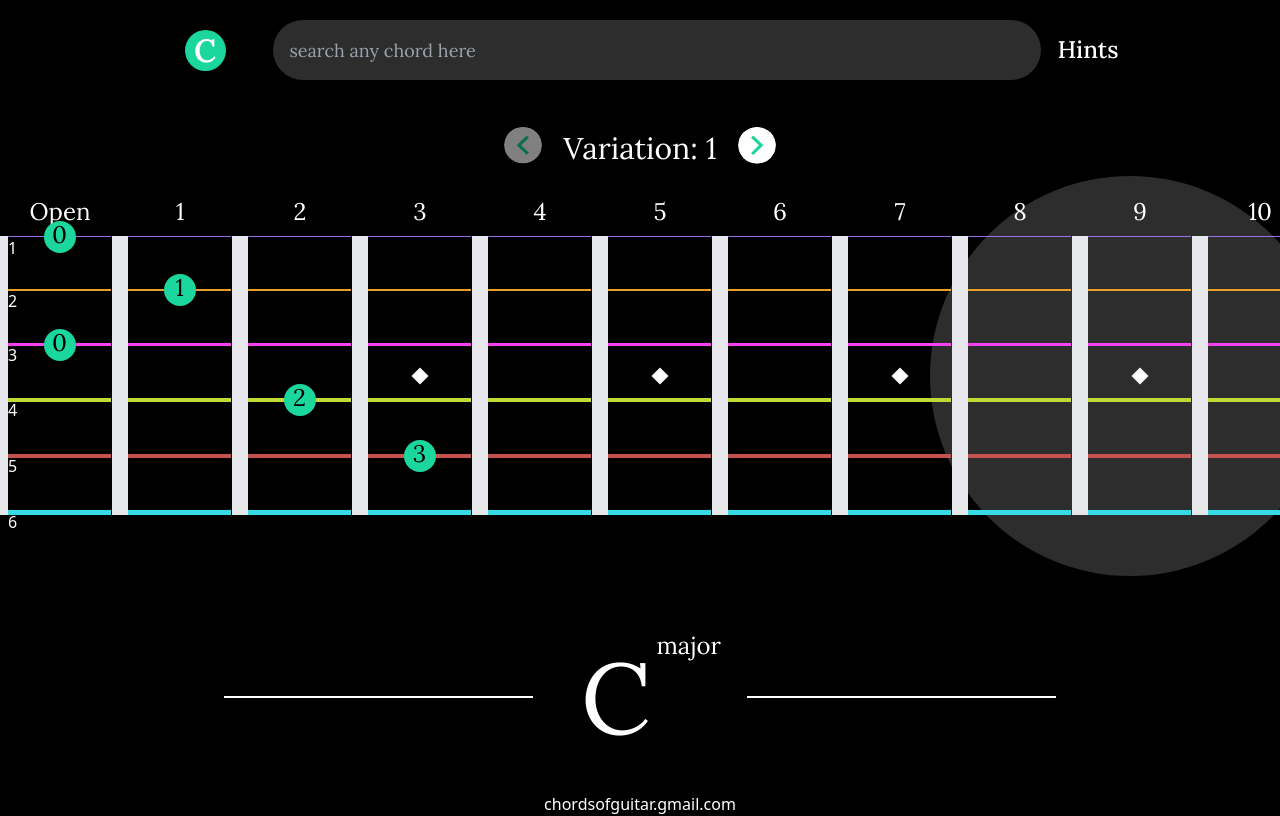
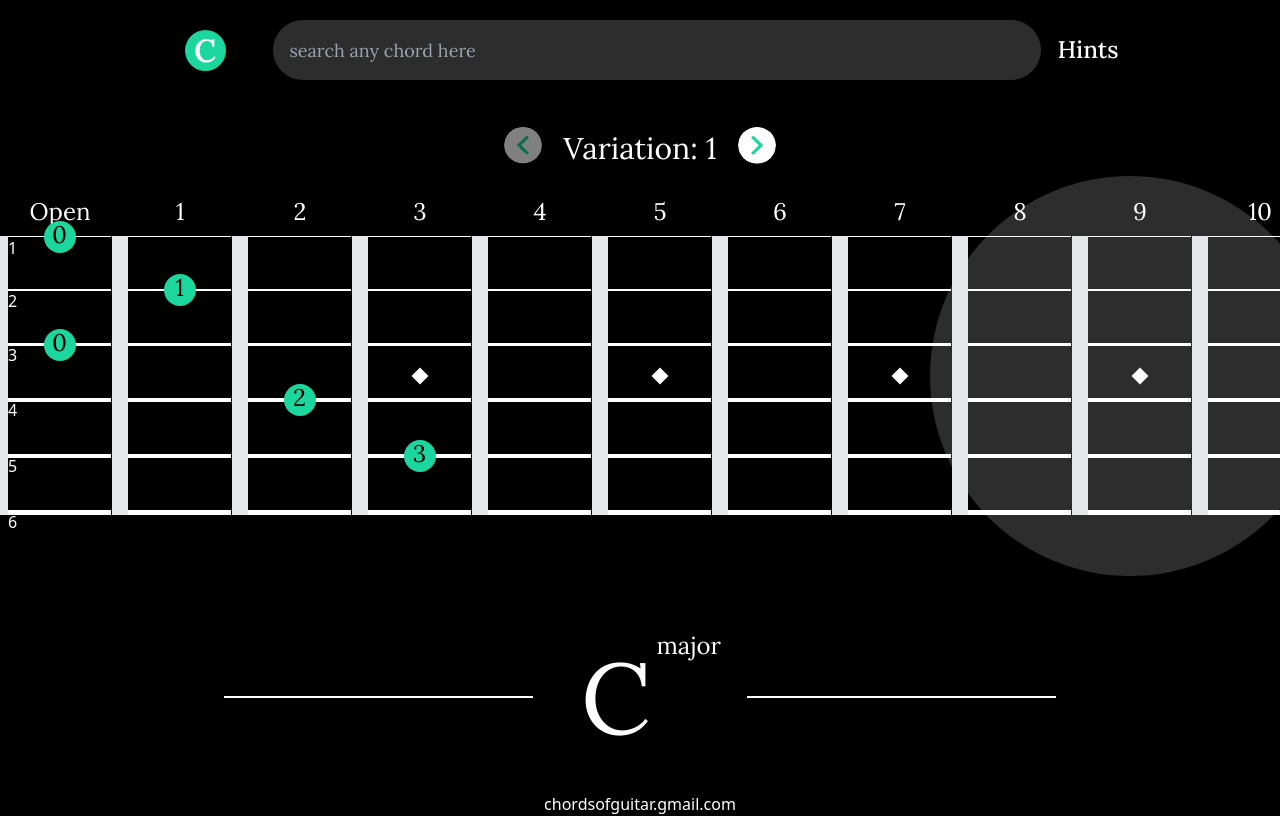
Before and after one commit to sharmamayank221/diachords, a Next.js app: page /chords/cmajor in a window 1280 px wide. Built offline with nearby package versions, Linux system fonts and the light colour scheme.

Commit message:
change string color

```diff
--- a/src/components/Fret.tsx
+++ b/src/components/Fret.tsx
@@ -71,7 +71,7 @@ export default function Fret({
                 id={`string-${stirng.stringNum}`}
                 key={stirng.stringNum}
                 style={{
-                  background: `${stirng.color}`,
+                  background: `#FFF`,
                   height: `${stirng.h}`,
                 }}
               >
--- a/src/components/Guitar.tsx
+++ b/src/components/Guitar.tsx
@@ -62,6 +62,8 @@ export default function Guitar({ data }: IGuitar) {
       setChecked(false);
     }
   };
+
+  console.log(data, "data");
 
   const [fingersToUse, setFingersToUse] = React.useState(
     data?.positions?.[0]?.fingers
--- a/src/pages/chords/[id].tsx
+++ b/src/pages/chords/[id].tsx
@@ -10,6 +10,7 @@ import { A } from "@/types/chord.types";
 import getChords from "@/helpers/getChods";
 import ChordName from "@/components/ChordName";
 import MetaTags from "@/components/Meta/Meta";
+import MidiPlayer from "@/components/Player/AudioPlayer";
 
 interface IParams extends ParsedUrlQuery {
   slug: string;
@@ -19,8 +20,6 @@ export default function Chord(props: any) {
   const router = useRouter();
   const { id } = props;
   const { chordData } = props;
-
-  console.log(chordData, "data");
 
   const DynamicComponentWithNoSSR = dynamic(
     () => import("../../components/Guitar")
@@ -124,6 +123,7 @@ export default function Chord(props: any) {
       />
       <div className="h-full w-full overflow-hidden pt-2">
         <DynamicComponentWithNoSSR data={chordData as A} id={id as string} />
+        {/* <MidiPlayer /> */}
         <ChordName singleDatafromDynamicPage={chordData} />
       </div>
     </>
```
